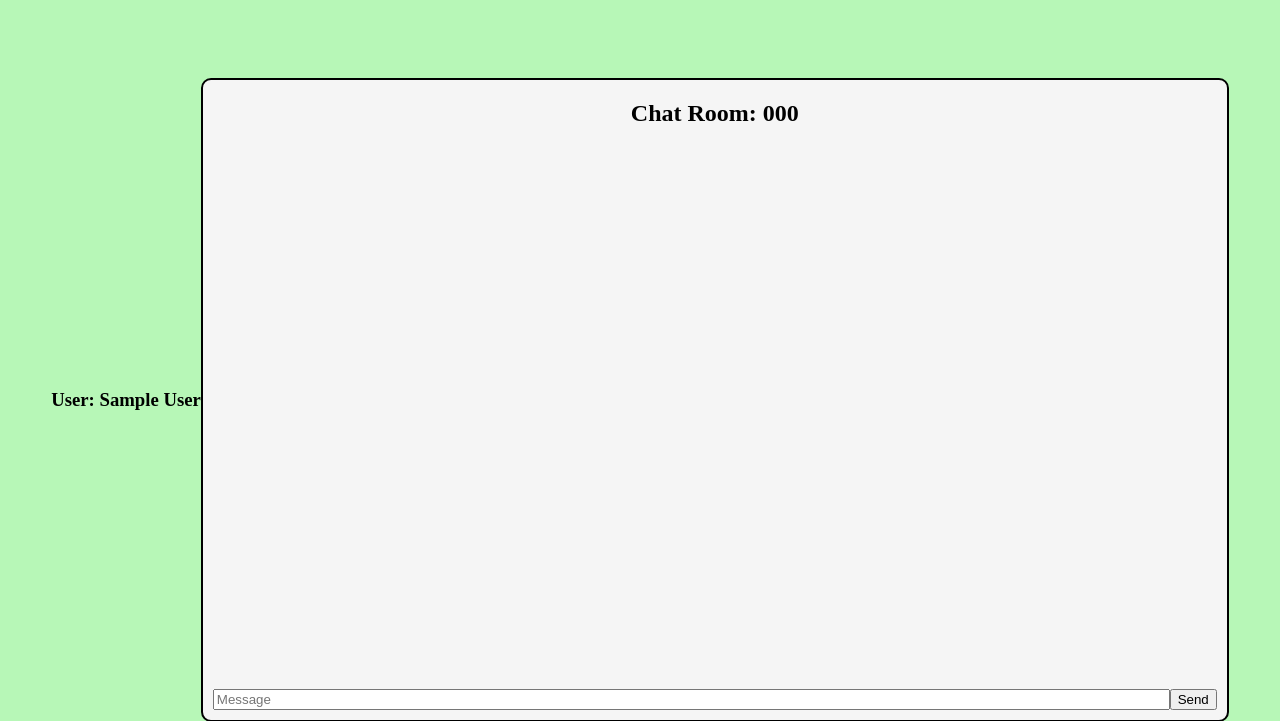
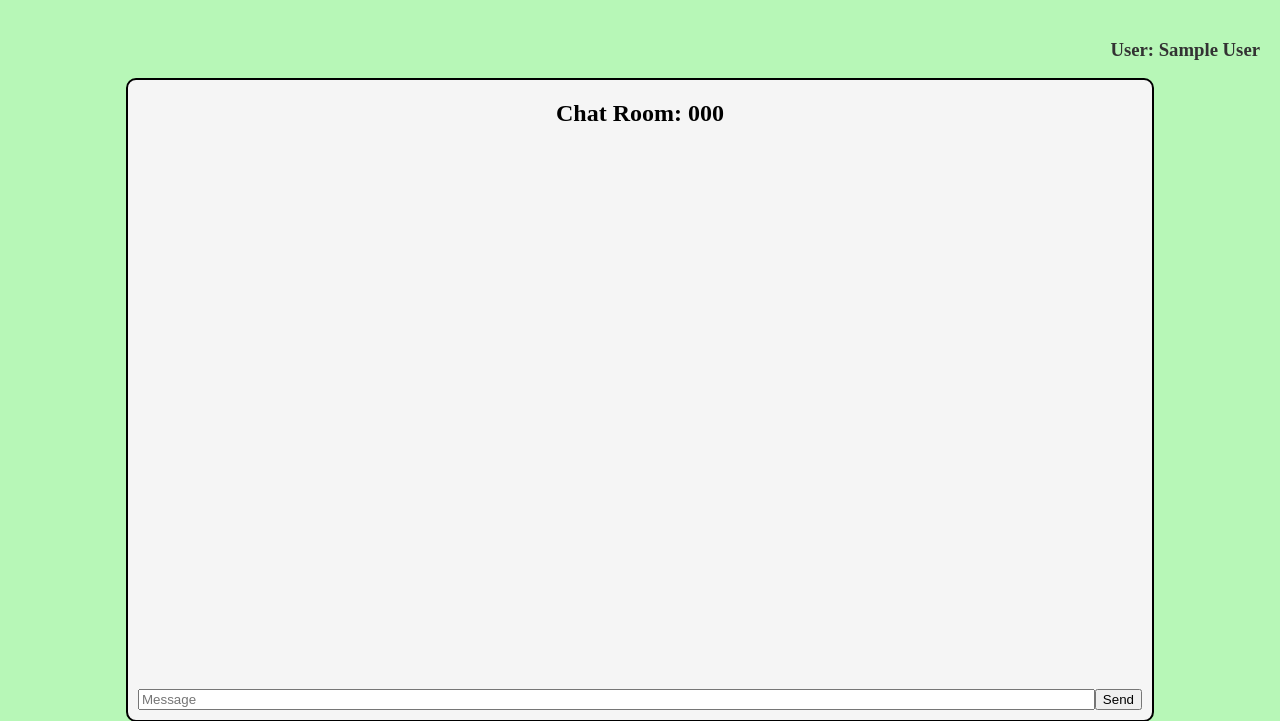
Before and after one commit to aryann4/chat-app, a Flask app: template templates/room.html in a window 1280 px wide. Shown: the top 721 px of the page. Run offline with Flask 3, Linux system fonts and the light colour scheme; the visitor is signed in with stand-in values (Sample User, id 1); the template is opened without the code that fills it: most values are stand-ins (such as "Sample title", 1, 10 or a date in 2020); some libraries are stand-ins or nearby versions.

Commit message:
updated css

```diff
--- a/static/style.css
+++ b/static/style.css
@@ -94,3 +94,11 @@ body{
     font-size: 10px;
     color: darkgray;
   }
+
+  .user-info {
+    position: absolute;
+    top: 20px;
+    right: 20px;
+    font-size: 16px;
+    color: #333; /* Adjust color as needed */
+  }
```
